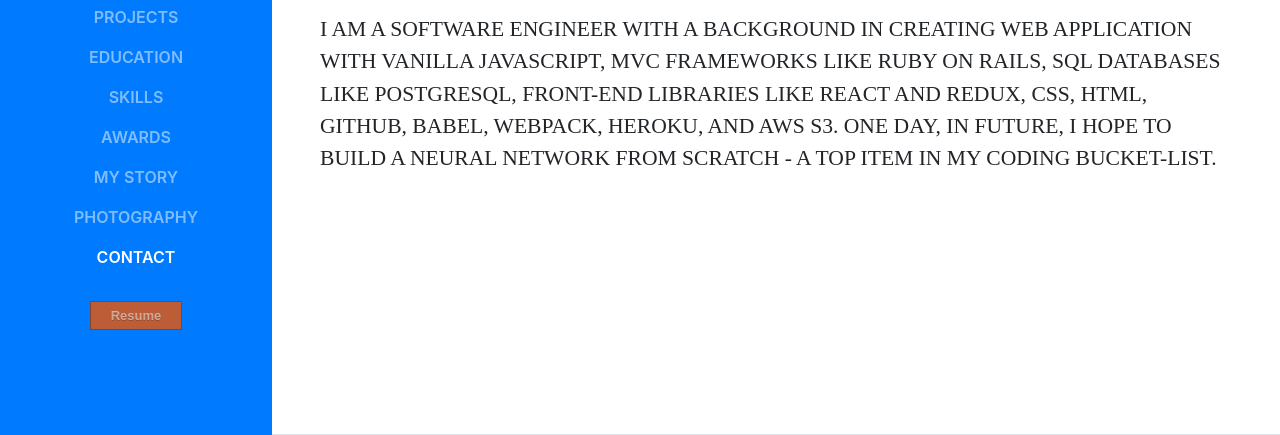
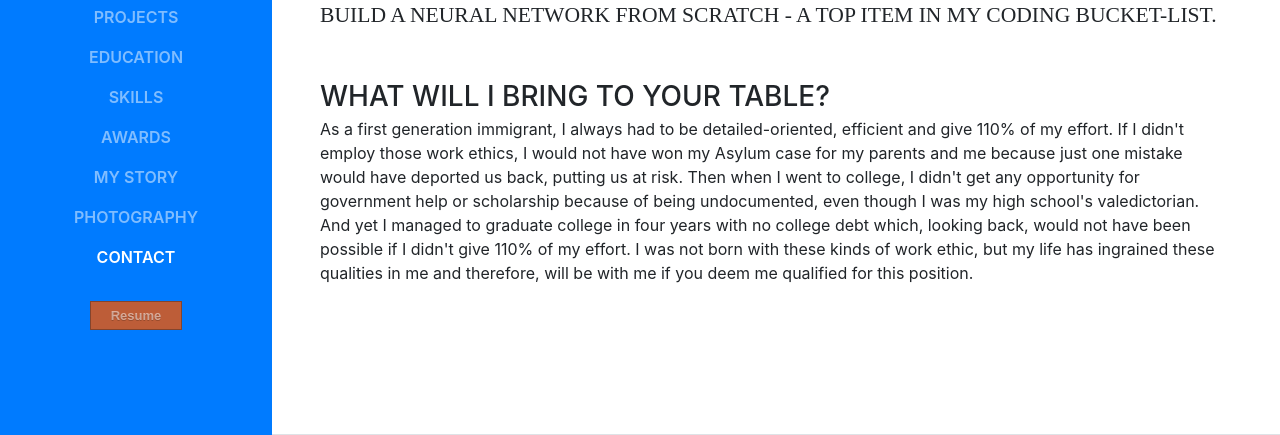
Before and after one commit to arittrosaha/porfolioSite, a website with bundled scripts: page index.html in a window 1280 px wide. Shown: the part 365-800 px from the top of the page. Built offline with nearby package versions, Linux system fonts and the light colour scheme; a web font is replaced by a local one.

Commit message:
what will I bring to the table

```diff
--- a/index.html
+++ b/index.html
@@ -83,14 +83,27 @@
           <!-- <span class="d-none d-lg-block">
             <img class="img-fluid img-profile rounded-circle mx-auto mb-4" src="assets/profile.jpg" alt="">
           </span> -->
+
           <h1 class="mb-0">Aritra
             <span class="text-primary">Saha</span>
           </h1>
+
           <h2 class="mb-5">Software
             <span class="text-primary">Engineer</span>
           </h2>
-          <p class="subheading">
+
+          <p class="subheading mb-5">
             I am a software engineer with a background in creating web application with vanilla JavaScript, MVC frameworks like Ruby on Rails, SQL databases like PostgreSQL, front-end libraries like React and Redux, CSS, HTML, GitHub, Babel, Webpack, Heroku, and AWS S3. One day, in future, I hope to build a Neural Network from scratch - a top item in my coding bucket-list.
+          </p>
+          <h3 class="mb-1">What will I bring to your table?</h3>
+          <p class="mb-5">
+            As a first generation immigrant, I always had to be detailed-oriented, efficient and give 110% of my effort. If I
+            didn't employ those work ethics, I would not have won my Asylum case for my parents and me because just one mistake
+            would have deported us back, putting us at risk. Then when I went to college, I didn't get any opportunity for
+            government help or scholarship because of being undocumented, even though I was my high school's valedictorian. And yet
+            I managed to graduate college in four years with no college debt which, looking back, would not have been possible if I
+            didn't give 110% of my effort. I was not born with these kinds of work ethic, but my life has ingrained these qualities
+            in me and therefore, will be with me if you deem me qualified for this position.
           </p>
         </div>
       </section>
```
